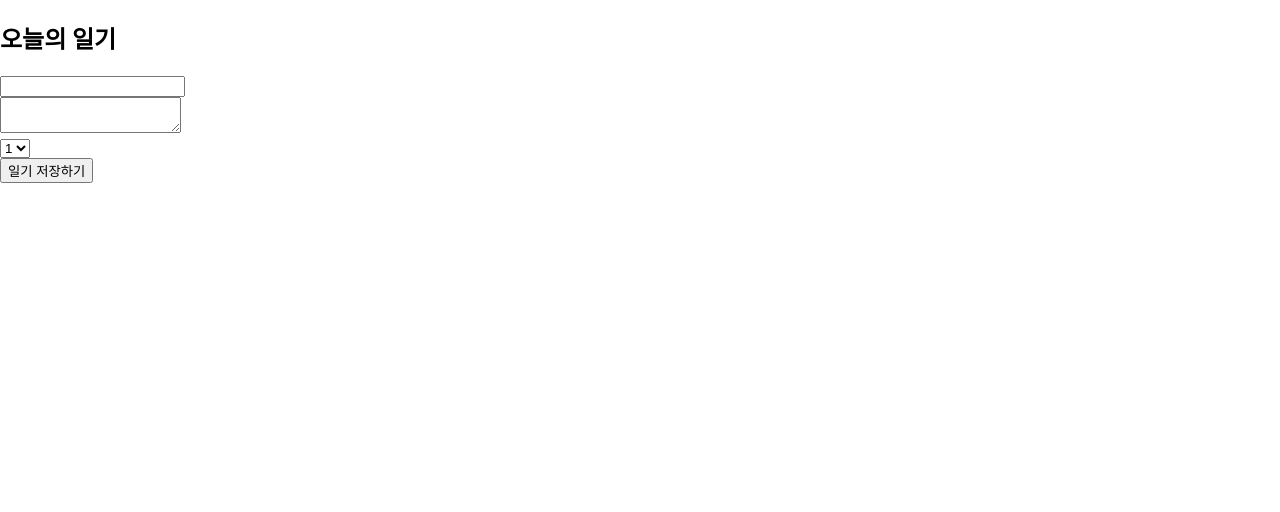
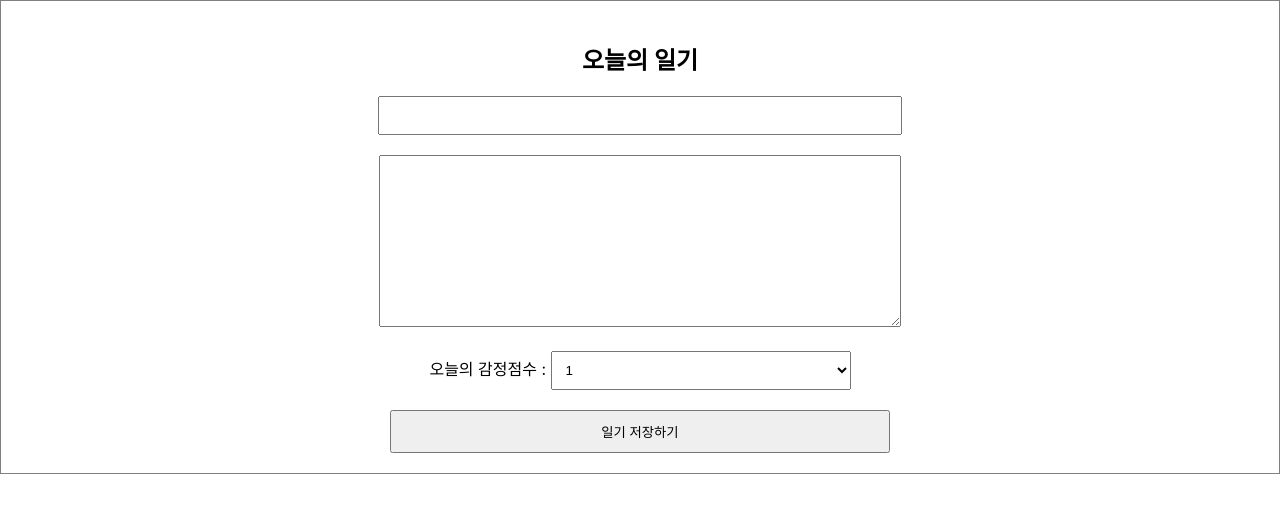
Before and after one commit to jgkang9402/simple-diary, a React (Create React App) app: page / in a window 1280 px wide. Shown: the top 512 px of the page. Built offline with nearby package versions, Linux system fonts and the light colour scheme.

Commit message:
간단한 스타일링

```diff
--- a/src/App.css
+++ b/src/App.css
@@ -0,0 +1,24 @@
+.DiaryEditor {
+  border: 1px solid grey;
+  text-align: center;
+  padding: 20px;
+}
+.DiaryEditor input, textarea {
+  margin-bottom: 20px;
+  width: 500px;
+  padding: 10px;
+}
+.DiaryEditor textarea{
+  height: 150px;
+}
+.DiaryEditor select {
+  width: 300px;
+  padding: 10px;
+  margin-bottom: 20px;
+}
+
+.DiaryEditor button {
+  width: 500px;
+  padding: 10px;
+  cursor: pointer;
+}
--- a/src/DiaryEditor.js
+++ b/src/DiaryEditor.js
@@ -32,6 +32,7 @@
         <textarea name="content" value={state.content} onChange={handleChangeState} />
       </div>
       <div>
+          <span>오늘의 감정점수 : </span>
         <select name="emotion" value={state.emotion} onChange={handleChangeState}>
           <option value={1}>1</option>
           <option value={2}>2</option>
```
